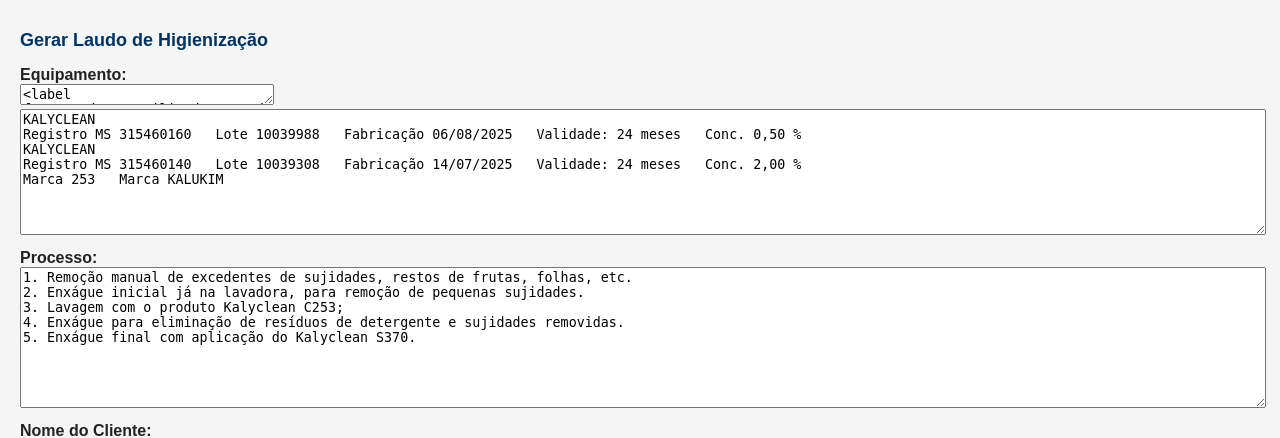
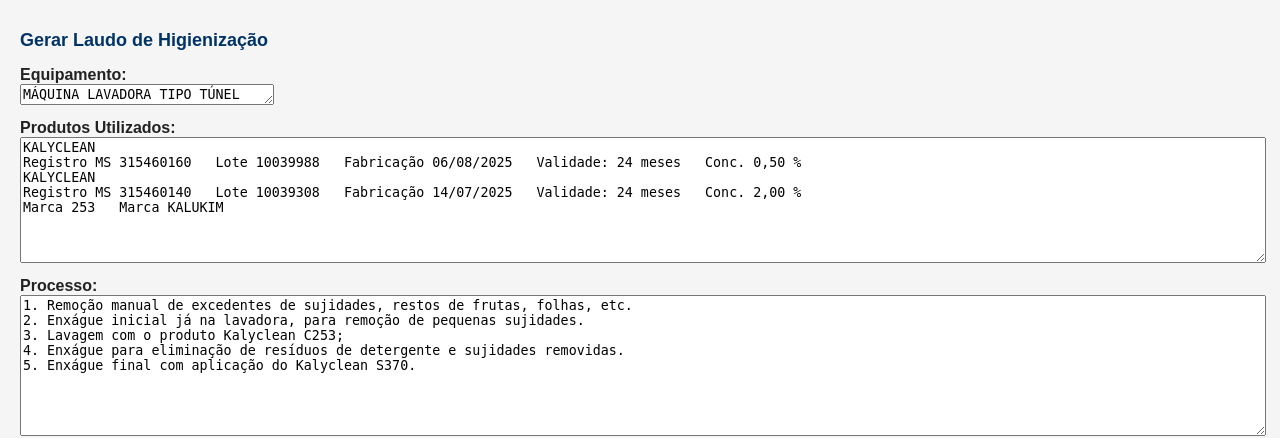
Before and after one commit to deciusmotta/laudo, a Flask app: page / in a window 1280 px wide. Shown: the part 159-597 px from the top of the page. Run offline with Flask 3, Linux system fonts and the light colour scheme.

Commit message:
Add label for 'Produtos Utilizados' textarea

```diff
--- a/templates/index.html
+++ b/templates/index.html
@@ -4,9 +4,9 @@
 <form method="POST">
 <label for="equipamento">Equipamento:</label>
 <textarea id="equipamento" name="equipamento" rows="1" style="width: 20%;">
-<label for="produtos_utilizados">Produtos Utilizados:</label>
 MÁQUINA LAVADORA TIPO TÚNEL
 </textarea>
+<label for="produtos_utilizados">Produtos Utilizados:</label>
 <textarea id="produtos_utilizados" name="produtos_utilizados" rows="8" style="width: 100%;">
 KALYCLEAN
 Registro MS 315460160   Lote 10039988   Fabricação 06/08/2025   Validade: 24 meses   Conc. 0,50 %
```
